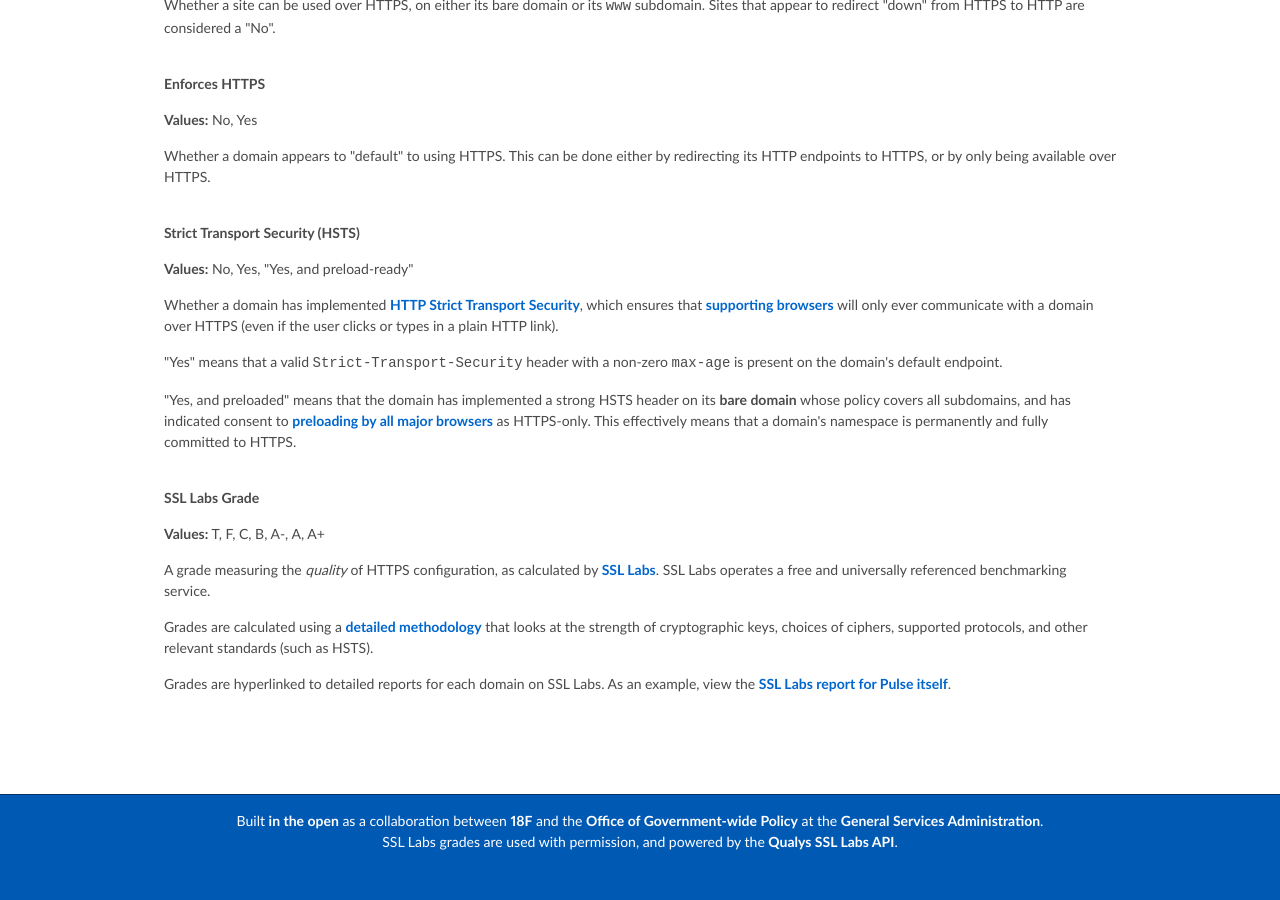
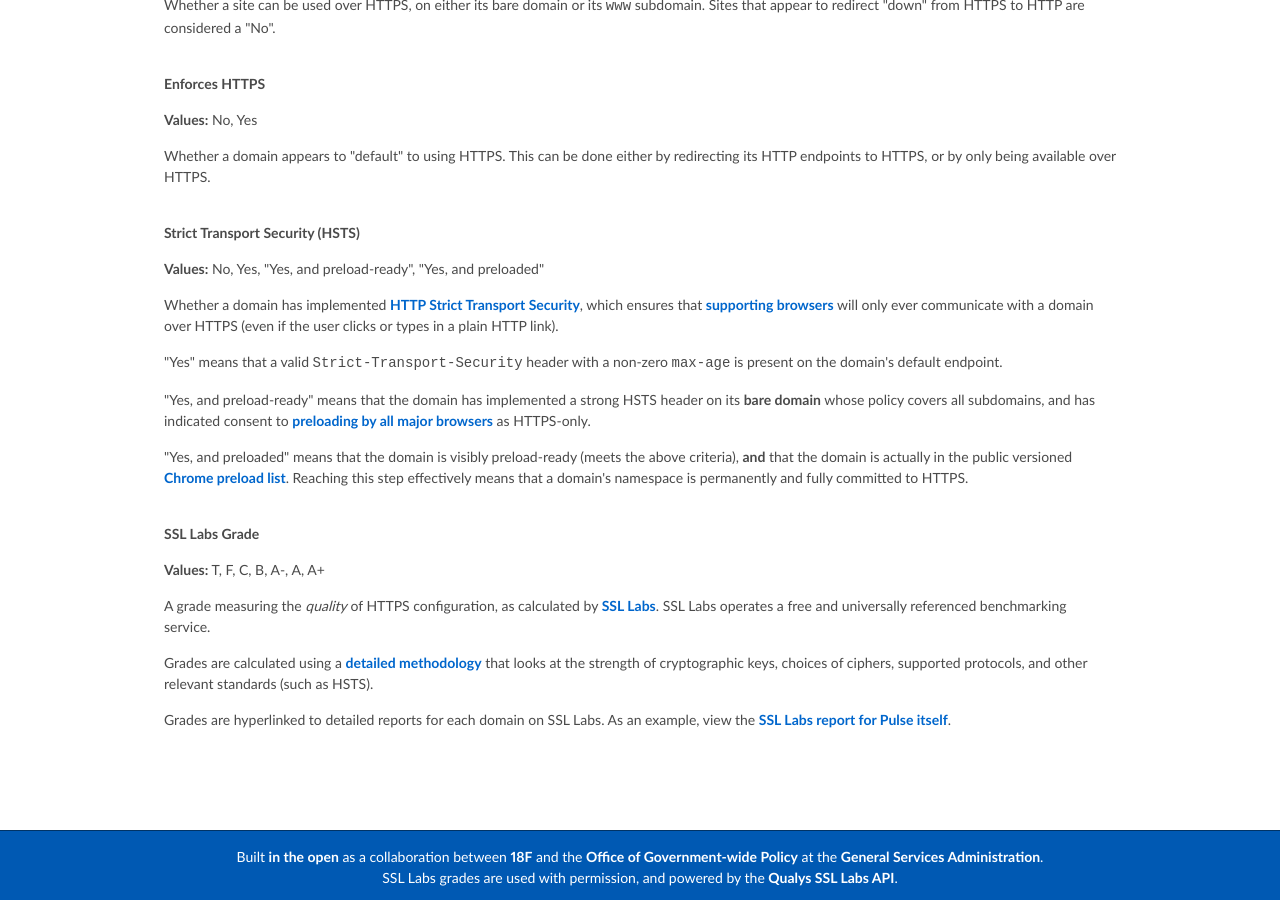
Before and after one commit to 18F/pulse, a Jekyll site: the page built from pages/https/guide.html, in a window 1280 px wide and 900 px high, scrolled down 1279 px. Built offline with Jekyll 4.4.1, drawn with Linux system fonts in a browser that asks for light colours; Markdown is read by kramdown in place of the engine named in the settings; before the commit the page ends 2146 px from its top, so only the background shows below that.

Commit message:
document the new option for "actually preloaded"

```diff
--- a/pages/https/guide.html
+++ b/pages/https/guide.html
@@ -82,10 +82,12 @@ description: "How federal government domains are doing at deploying HTTPS."
 
         <ul>
           <li><strong>Strict Transport Security (HSTS)</strong></li>
-          <li><strong>Values:</strong> No, Yes, "Yes, and preload-ready"</li>
+          <li><strong>Values:</strong> No, Yes, "Yes, and preload-ready", "Yes, and preloaded"</li>
           <li>Whether a domain has implemented <a href="https://https.cio.gov/hsts/">HTTP Strict Transport Security</a>, which ensures that <a href="http://caniuse.com/#search=hsts">supporting browsers</a> will only ever communicate with a domain over HTTPS (even if the user clicks or types in a plain HTTP link).</li>
           <li>"Yes" means that a valid <code>Strict-Transport-Security</code> header with a non-zero <code>max-age</code> is present on the domain's default endpoint.</li>
-          <li>"Yes, and preloaded" means that the domain has implemented a strong HSTS header on its <strong>bare domain</strong> whose policy covers all subdomains, and has indicated consent to <a href="https://hstspreload.appspot.com">preloading by all major browsers</a> as HTTPS-only. This effectively means that a domain's namespace is permanently and fully committed to HTTPS.</li>
+          <li>"Yes, and preload-ready" means that the domain has implemented a strong HSTS header on its <strong>bare domain</strong> whose policy covers all subdomains, and has indicated consent to <a href="https://hstspreload.appspot.com">preloading by all major browsers</a> as HTTPS-only.</li>
+          <li>"Yes, and preloaded" means that the domain is visibly preload-ready (meets the above criteria), <strong>and</strong> that the domain is actually in the public versioned <a href="https://chromium.googlesource.com/chromium/src/+/master/net/http/transport_security_state_static.json">Chrome preload list</a>. Reaching this step effectively means that a domain's namespace is permanently and fully committed to HTTPS.
+          </li>
         </ul>
 
         <ul>
```
